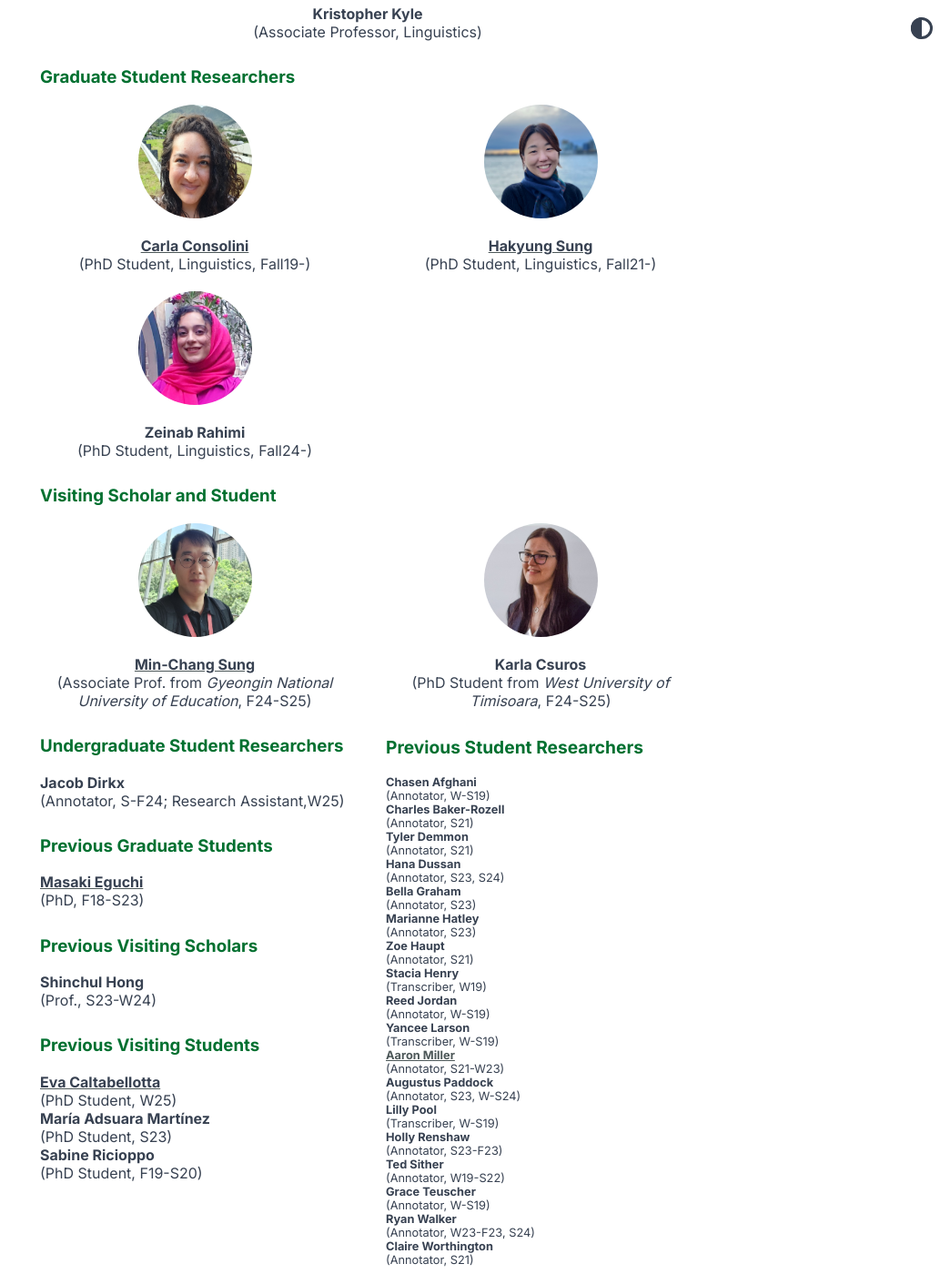
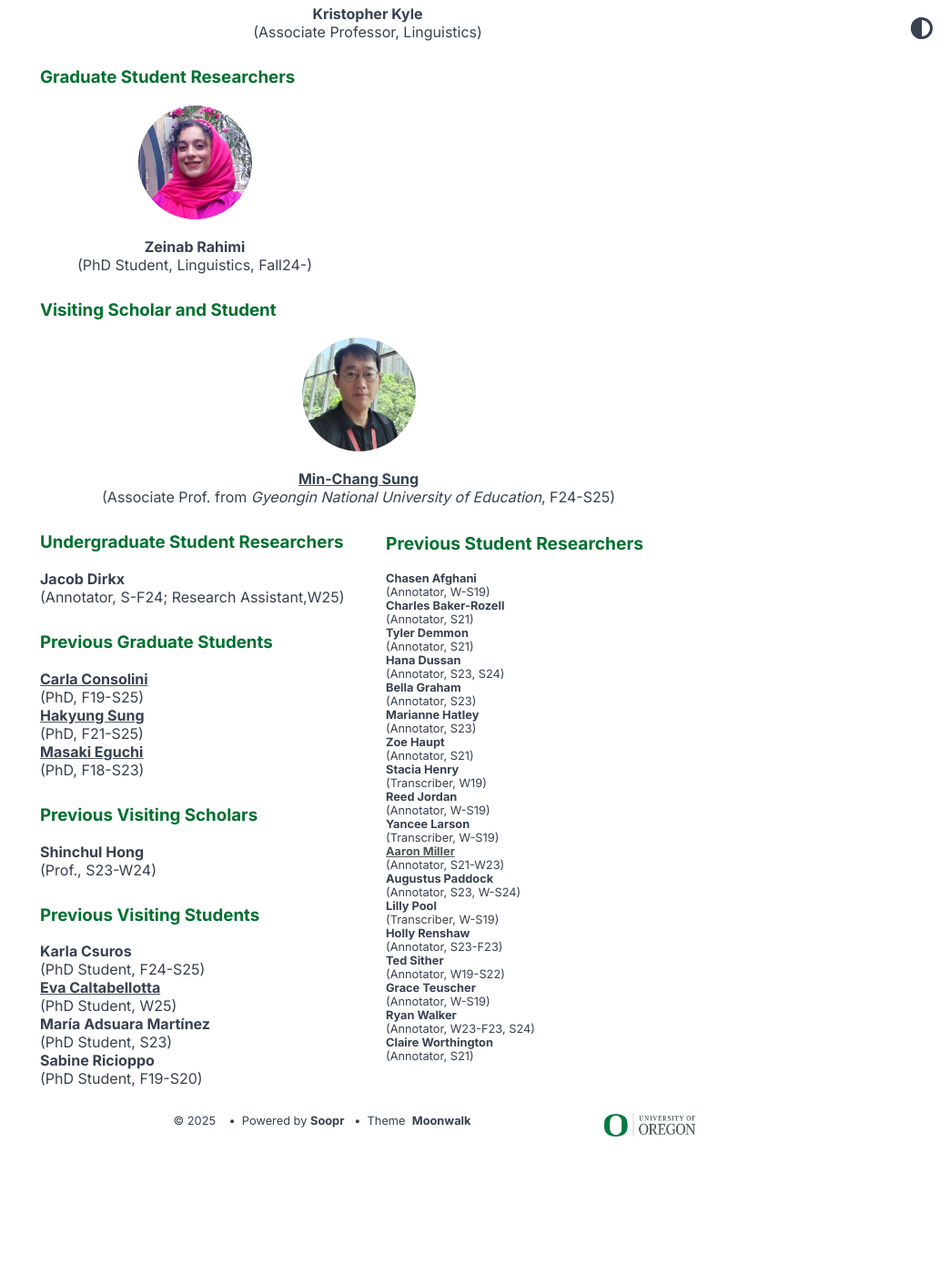
Before and after one commit to LCR-ADS-Lab/LCR-ADS-Home, a Jekyll site: the page built from docs/People.md, in a window 1280 px wide and 1400 px high, scrolled down 435 px. Shown: the whole window at 91% size, without its empty margins (236-1280 px from the left). Built offline with Jekyll 4.4.1, drawn with Linux system fonts in a browser that asks for light colours; after the commit the page ends 1732 px from its top, so only the background shows below that.

Commit message:
People.md

```diff
--- a/docs/People.md
+++ b/docs/People.md
@@ -21,30 +21,6 @@ title: People
 
 ### Graduate Student Researchers
 
-<div style="display: flex; justify-content: center;">
-  <div style="flex: 1; padding-right: 20px; text-align: center;">
-    <a href="https://www.carlaconsolini.com/" target="_blank">
-      <div style="height: 125px; width: 125px; overflow: hidden; border-radius: 50%; margin: 0 auto;">
-        <img src="images/carla.png" style="height: 100%;">
-      </div>
-    <br>
-    <strong>Carla Consolini</strong>
-    <br>
-    </a>
-    <span>(PhD Student, Linguistics, Fall19-)</span>
-  </div>
-  <div style="flex: 1; padding-left: 20px; text-align: center;">
-    <a href="https://hksung.github.io/" target="_blank">
-      <div style="height: 125px; width: 125px; overflow: hidden; border-radius: 50%; margin: 0 auto;">
-        <img src="images/HS-pic.jpeg" style="height: 100%;">
-      </div>
-    <br>
-    <strong>Hakyung Sung</strong>
-    <br>
-    </a>
-    <span>(PhD Student, Linguistics, Fall21-)</span>
-  </div>
-</div>
 <!-- Zeinab Rahimi Row with Placeholder for Alignment -->
 <div style="display: flex; justify-content: flex-start; margin-top: 20px;">
   <!-- Zeinab Rahimi -->
@@ -82,15 +58,7 @@ title: People
     </a>
     <span>(Associate Prof. from <em>Gyeongin National University of Education</em>, F24-S25)</span>
   </div>
-  <div style="flex: 1; padding-left: 20px; text-align: center;">
-      <div style="height: 125px; width: 125px; overflow: hidden; border-radius: 50%; margin: 0 auto;">
-        <img src="images/KC.jpg" style="height: 100%;">
-      </div>
-    <br>
-    <strong>Karla Csuros</strong>
-    <br>
-    <span>(PhD Student from <em>West University of Timisoara</em>, F24-S25)</span>
-  </div>
+
 </div>
 
 <div style="display: flex; justify-content: space-between; width: 100%;">
@@ -103,7 +71,11 @@ title: People
             </p>
             <h3>Previous Graduate Students</h3>
             <p>
-                <a href="https://masakieguchi.weebly.com/" target="_blank"><strong>Masaki Eguchi</strong></a><br>
+              <a href="https://www.carlaconsolini.com/" target="_blank"><strong> Carla Consolini</strong></a><br>
+                (PhD, F19-S25)<br>
+              <a href="https://hksung.github.io/" target="_blank"><strong>Hakyung Sung</strong></a><br>
+                (PhD, F21-S25)<br>
+              <a href="https://masakieguchi.weebly.com/" target="_blank"><strong>Masaki Eguchi</strong></a><br>
                 (PhD, F18-S23)<br>
             </p>
             <h3>Previous Visiting Scholars</h3>
@@ -113,6 +85,8 @@ title: People
             </p>
             <h3>Previous Visiting Students</h3>
             <p>
+                <strong>Karla Csuros</strong><br>
+                (PhD Student, F24-S25)<br>
                 <a href="https://www.arts.kuleuven.be/english/our-staff/bap/evacaltabellotta" target="_blank"><strong>Eva Caltabellotta</strong></a><br>
                 (PhD Student, W25)<br>
                 <strong>María Adsuara Martínez</strong><br>
```
